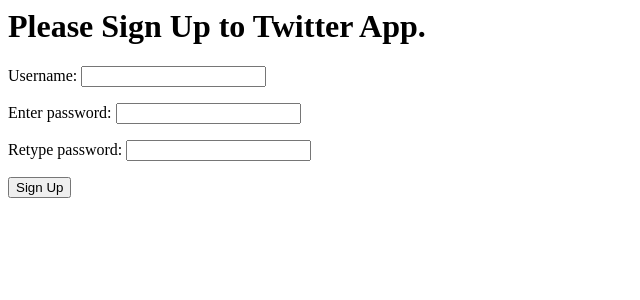
After one commit to JWS-YamamotoRyohei/twitter6, a Django app: page /twitter/signup/ in a window 1280 px wide. The commit adds this page. Shown: the top 300 px of the page, without its empty margins (0-640 px from the left). Run offline with Django 3.2, Linux system fonts and the light colour scheme.

Commit message:
feature of sign up added

```diff
--- a/twitter/forms.py
+++ b/twitter/forms.py
@@ -17,33 +17,33 @@ class TweetForm(forms.ModelForm):
 #         self.tweet.nicevotes += 1
 #         selected_tweet.save()
 
-# class SignUpForm(forms.Form):
-#     username = forms.CharField(widget=forms.TextInput)
-#     enter_password = forms.CharField(widget=forms.PasswordInput)
-#     retype_password = forms.CharField(widget=forms.PasswordInput)
+class SignUpForm(forms.Form):
+    username = forms.CharField(widget=forms.TextInput)
+    enter_password = forms.CharField(widget=forms.PasswordInput)
+    retype_password = forms.CharField(widget=forms.PasswordInput)
 
-#     def clean_username(self):
-#         username = self.cleaned_data.get('username')
-#         if User.objects.filter(username=username).exists():
-#             raise forms.ValidationError('The username has been already taken.')
-#         return username
+    def clean_username(self):
+        username = self.cleaned_data.get('username')
+        if User.objects.filter(username=username).exists():
+            raise forms.ValidationError('The username has been already taken.')
+        return username
 
-#     def clean_enter_password(self):
-#         password = self.cleaned_data.get('enter_password')
-#         if len(password) < 5:
-#             raise forms.ValidationError('Password must contain 5 or more characters.')
-#         return password
+    def clean_enter_password(self):
+        password = self.cleaned_data.get('enter_password')
+        if len(password) < 5:
+            raise forms.ValidationError('Password must contain 5 or more characters.')
+        return password
 
-#     def clean(self):
-#         super(SignUpForm, self).clean()
-#         password = self.cleaned_data.get('enter_password')
-#         retyped = self.cleaned_data.get('retype_password')
-#         if password and retyped and (password != retyped):
-#             self.add_error('retype_password', 'This does not match with the above.')
+    def clean(self):
+        super(SignUpForm, self).clean()
+        password = self.cleaned_data.get('enter_password')
+        retyped = self.cleaned_data.get('retype_password')
+        if password and retyped and (password != retyped):
+            self.add_error('retype_password', 'This does not match with the above.')
 
-#     def save(self):
-#         username = self.cleaned_data.get('username')
-#         password = self.cleaned_data.get('enter_password')
-#         new_user = User.objects.create_user(username = username)
-#         new_user.set_password(password)
-#         new_user.save()
+    def save(self):
+        username = self.cleaned_data.get('username')
+        password = self.cleaned_data.get('enter_password')
+        new_user = User.objects.create_user(username = username)
+        new_user.set_password(password)
+        new_user.save()
--- a/twitter/templates/twitter/index.html
+++ b/twitter/templates/twitter/index.html
@@ -2,12 +2,11 @@
 {% if latest_tweet_list %}
     <a href= "{% url 'twitter:tweetlist' %}">Tweet List</a>
 
-    <!-- <br>
+    <br>
         <br>
             <a href= "{% url 'twitter:signup' %}">Sign Up</a>
-            <a href= "{% url 'twitter:login' %}">Login</a>
         </br>
-    </br> -->
+    </br>
 {% else %}
     <p>No twitter are available.</p>
 {% endif %}
--- /dev/null
+++ b/twitter/templates/twitter/signup.html
@@ -0,0 +1,6 @@
+<h1>Please Sign Up to Twitter App.</h1>
+<form action="{% url 'twitter:signup' %}" method="post">
+{% csrf_token %}
+{{ form.as_p }}
+<input type="submit" value="Sign Up">
+</form>
--- a/twitter/urls.py
+++ b/twitter/urls.py
@@ -25,7 +25,7 @@ urlpatterns = [
     # path('tweet_new/', views.tweet_new, name='tweet_new'),
     path('<int:tweet_id>/', views.detail, name='detail'),
     # path('<int:tweet_id>/results/', views.results, name='results'),
-    # path('signup/', views.signup, name='signup'),
+    path('signup/', views.signup, name='signup'),
     # path('login/', auth_views.LoginView.as_view(template_name="twitter/login.html"), name='login'),
     # path('logout/', auth_views.LogoutView.as_view(next_page="twitter:index"), name='logout'),
     # path('<slug:username>', views.ProfileDetailView.as_view(), name='profile'),
--- a/twitter/views.py
+++ b/twitter/views.py
@@ -67,17 +67,17 @@ def detail(request, tweet_id):
 #     return render(request, 'twitter/tweet_new.html', {'form': form})
 
 
-# def signup(request):
-#     if request.method == 'POST':
-#         form = SignUpForm(request.POST)
-#         if form.is_valid():
-#             form.save()
-#             return redirect('twitter:tweetlist')
-#     else:
-#         form = SignUpForm()
+def signup(request):
+    if request.method == 'POST':
+        form = SignUpForm(request.POST)
+        if form.is_valid():
+            form.save()
+            return redirect('twitter:tweetlist')
+    else:
+        form = SignUpForm()
 
-#     context = {'form':form}
-#     return render(request, 'twitter/signup.html', context)
+    context = {'form':form}
+    return render(request, 'twitter/signup.html', context)
 
 # class ProfileDetailView(LoginRequiredMixin, DetailView):
 #     model = User
```
Also changed, not shown: db.sqlite3.
